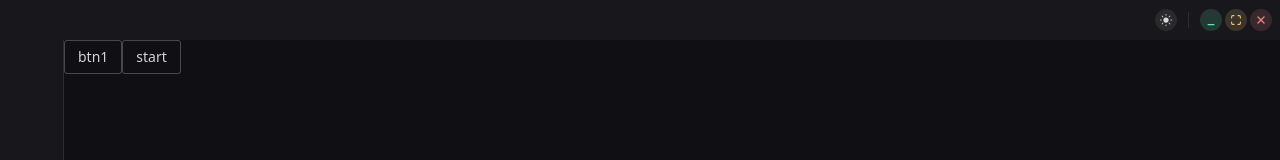
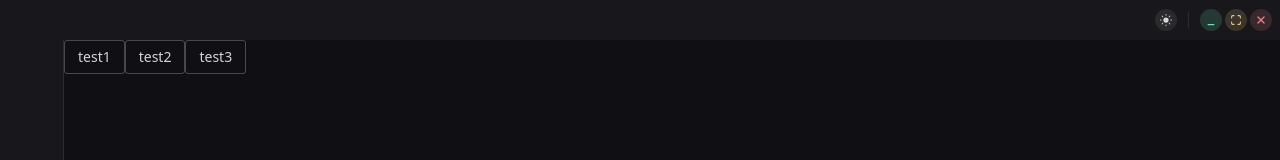
Before and after one commit to BE1inLu/SHANXIPlayer, a Vue app: page /orderpage in a window 1280 px wide. Shown: the top 160 px of the page. Built offline with nearby package versions, Linux system fonts and the light colour scheme; some icons are missing.

Commit message:
feat: 数据库通信 -- updateconfigitem

```diff
--- a/src/main/data/db-control.ts
+++ b/src/main/data/db-control.ts
@@ -107,8 +107,9 @@ export async function readConfigTable() {
 }
 
 export async function updateConfigItem(configname: string, value: string) {
-    const sql = 'UPDATE `configtable` SET ' + configname + '= ? WHERE `configname`= ' + configname
-    const val = [value]
+    const sql = 'UPDATE `configtable` SET `status` = ?, `lastchangetime` = ? WHERE `configname` = ?'
+    const lastchangetime = new Date().toLocaleDateString()
+    const val = [value, lastchangetime, configname]
     return new Promise<any>((resolve, reject) => {
         db.executeQuery(sql, '', val)
             .then((req) => {
--- a/src/preload/index.d.ts
+++ b/src/preload/index.d.ts
@@ -17,6 +17,7 @@ declare global {
             }
             db: {
                 readConfigTable: () => configItem[]
+                updateConfigItem: (configname: string, value: string) => boolean
             }
         }
     }
--- a/src/preload/index.ts
+++ b/src/preload/index.ts
@@ -15,12 +15,10 @@ const api = {
     },
     db:{
         readConfigTable:()=>ipcRenderer.invoke('read-config-table'),
+        updateConfigItem:(configname: string, value: string)=>ipcRenderer.invoke('update-config-item',configname,value)
     }
 }
 
-// Use `contextBridge` APIs to expose Electron APIs to
-// renderer only if context isolation is enabled, otherwise
-// just add to the DOM global.
 if (process.contextIsolated) {
     try {
         contextBridge.exposeInMainWorld('electron', electronAPI)
--- a/src/renderer/src/page/order-page/index.vue
+++ b/src/renderer/src/page/order-page/index.vue
@@ -1,21 +1,27 @@
 <template>
     <span>
-        <n-button @click="getFlacFile">btn1</n-button>
+        <n-button @click="configtest1">test1</n-button>
 
-        <n-button @click="start">start</n-button>
-        <!-- <n-button @click="stop">stop</n-button> -->
+        <n-button @click="configtest2">test2</n-button>
+        <n-button @click="configtest3">test3</n-button>
     </span>
 </template>
 
 <script lang="ts" setup>
 
-const getFlacFile = async () => {
+const configtest1 = async () => {
     let configdata = await window.api.db.readConfigTable()
     console.log(configdata)
 }
 
-const start = () => {
+const configtest2 = async () => {
+    let result = await window.api.db.updateConfigItem('voice', '40')
+    console.log(result)
+}
 
+const configtest3 = async () => {
+    let result = await window.api.db.updateConfigItem('voice', '20')
+    console.log(result)
 }
 
 </script>
```
